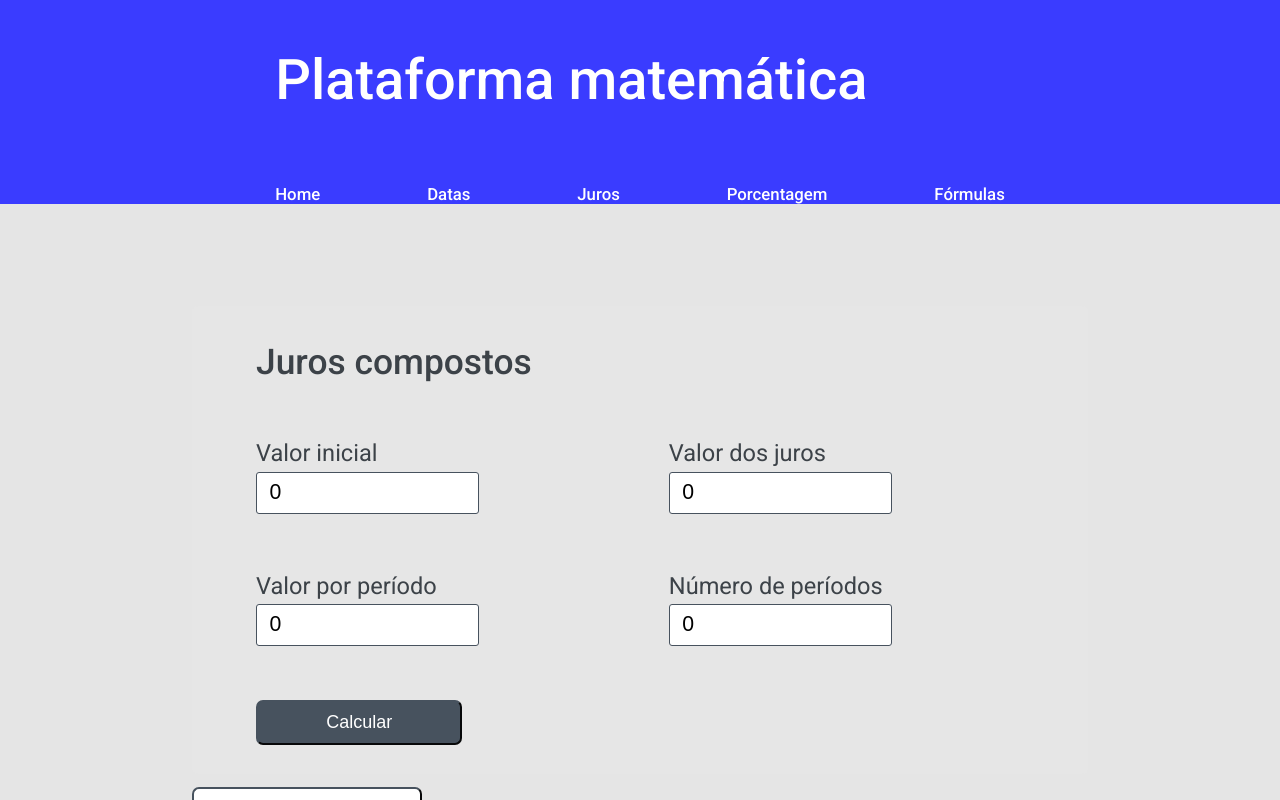
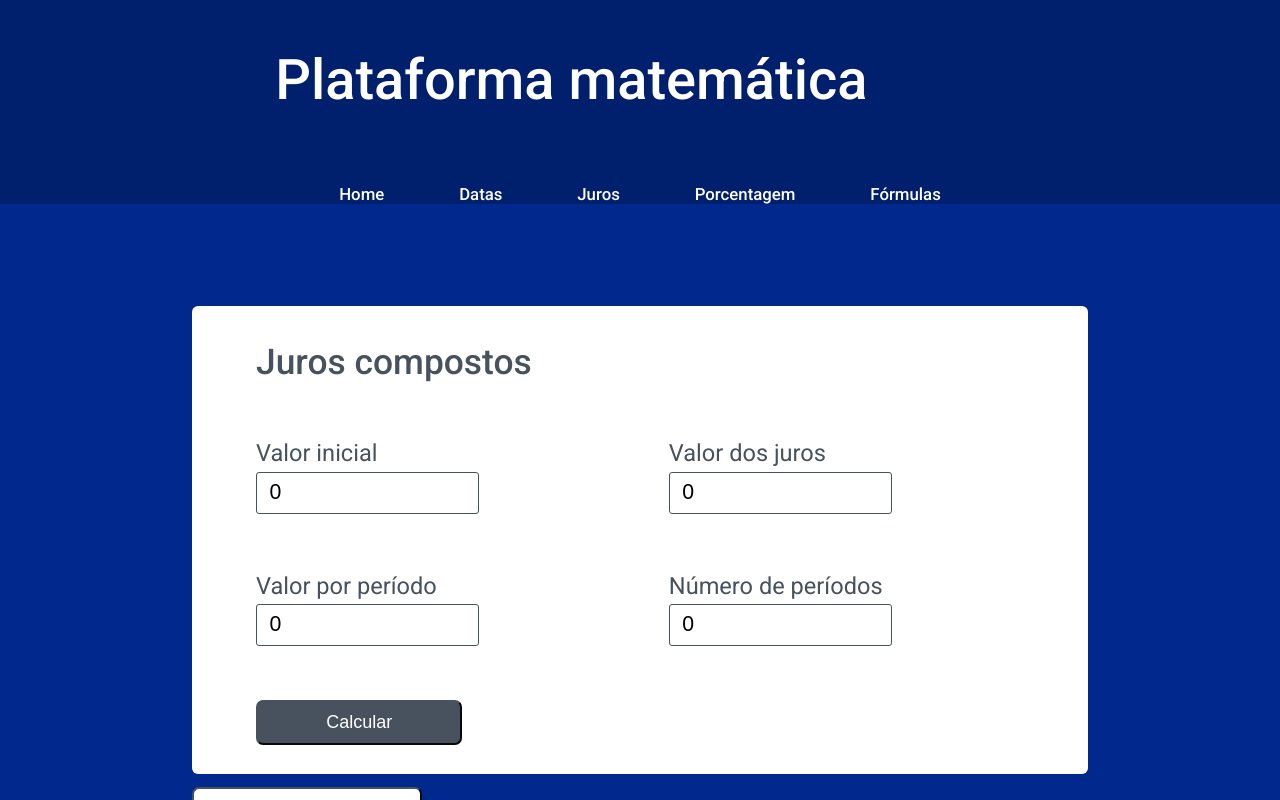
Before and after one commit to gustavoJunkes/math-platform, an Angular app: page /matematica/juros in a window 1280 px wide. Shown: the top 800 px of the page. Built offline with nearby package versions, Linux system fonts and the light colour scheme.

Commit message:
Applying visual changes on the page.

```diff
--- a/src/app/shared/card-calculation/card-calculation.component.css
+++ b/src/app/shared/card-calculation/card-calculation.component.css
@@ -1,6 +1,6 @@
 .calculation-card {
     width: 90%;
-    background-color: #e6e6e6;
+    background-color: white;
     height: fit-content;
     margin: auto;
     margin-top: 8%;
--- a/src/app/shared/header/header.component.css
+++ b/src/app/shared/header/header.component.css
@@ -1,13 +1,13 @@
 #header {
     width: 100%;
     height: 23%;
-    background-color: #3a3cff;
+    background-color: #001f6c;
     color: white;
     box-sizing: border-box;
     align-items: center;
     position: relative;
     align-items: center;
-
+    padding-right: 5%;
 }
 
 #title {
@@ -33,7 +33,7 @@ h1 {
     margin-bottom: 3px;
     font-size: 1.2em;
     font-weight: 450;
-    width: 57%;
+    width: 47%;
     margin: auto;
 }
 
@@ -43,14 +43,27 @@ p {
 }
 
 #main-div-links {
-    background-color: #3a3cff;
+    background-color: #001f6c;
 }
 
+@media (max-width: 1000px) {
+    div#title {
+        font-size: 15em;
+        margin-left: 15%;
+        margin-top: 10%;
+    }
+}
+
+@media (max-width: 800px) {
+    div#title {
+        margin-top: 20%;
+    }
+}
 @media (max-width: 950px) {
     div#title {
         font-size: 15em;
-        margin-left: 15%;
-        margin-top: 20%;
+        margin-left: 10%;
+
     }
     div#main-div-links div {
         justify-content: space-around;
--- a/src/styles.css
+++ b/src/styles.css
@@ -4,8 +4,8 @@
 html, body { height: 100%; }
 body { margin: 0;
     font-family: 'Lato', sans-serif;
-    color: #3c4248;
-    background-color: #e5e5e5;
+    color: #47525E;
+    background-color: #00288d;
 }
 
 .generic-card {
```
